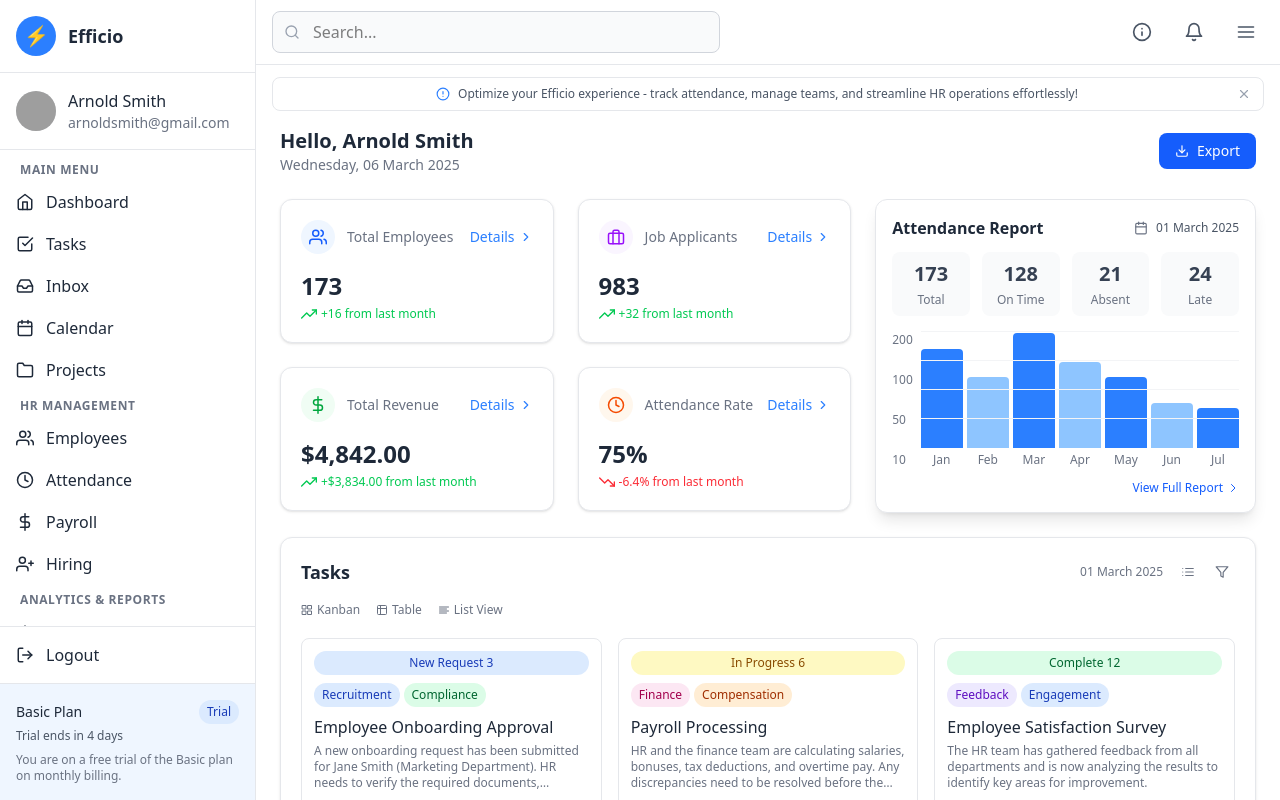
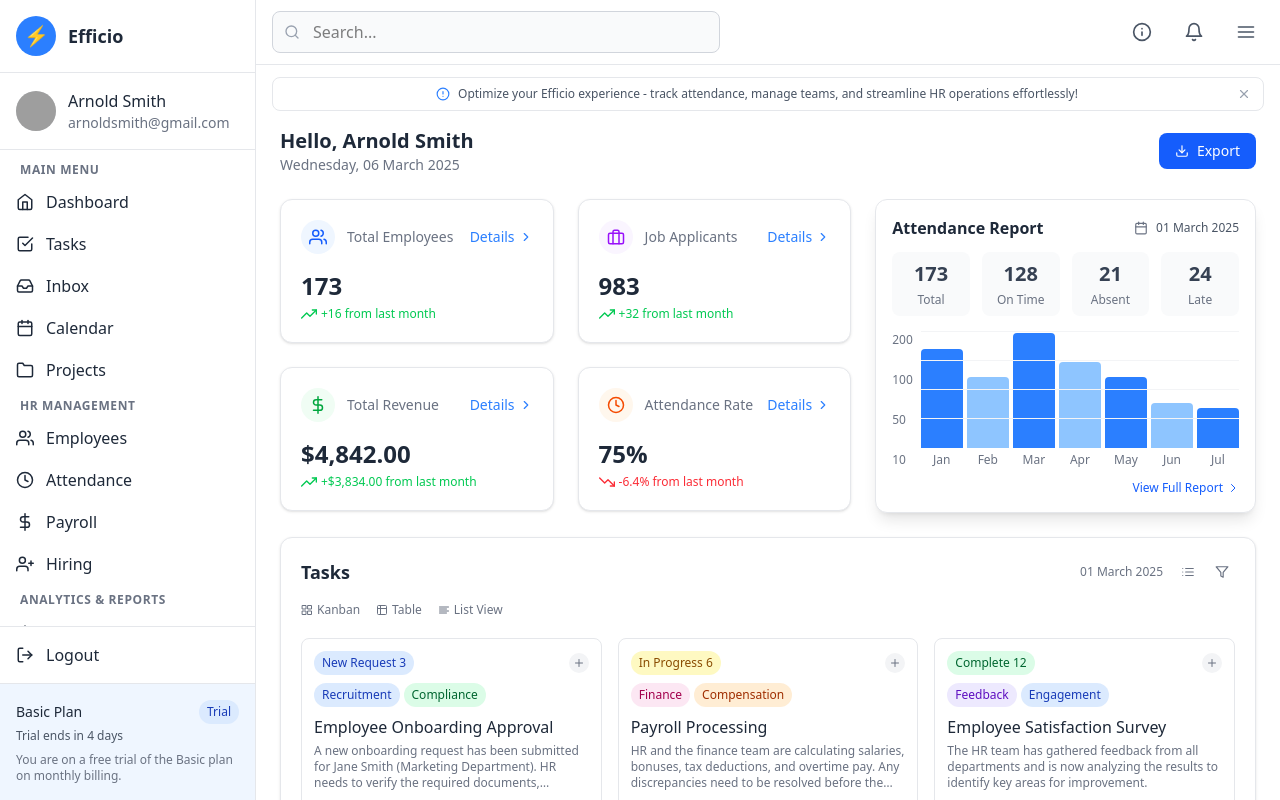
Before and after one commit to Himanshu-coder007/HR-Dashboard-UI, a React (Vite) app: page / in a window 1280 px wide. Built offline with nearby package versions, Linux system fonts and the light colour scheme; grey boxes are pictures that could not be loaded.

Commit message:
minor changes

```diff
--- a/src/components/Task.jsx
+++ b/src/components/Task.jsx
@@ -48,19 +48,16 @@ const Task = () => {
           <div className="text-xs text-gray-500 mb-1 flex items-center justify-center gap-1">
             <FiGrid className="text-xs" /> Kanban
           </div>
-
         </div>
         <div className="text-center">
           <div className="text-xs text-gray-500 mb-1 flex items-center justify-center gap-1">
             <FiTable className="text-xs" /> Table
           </div>
-
         </div>
         <div className="text-center">
           <div className="text-xs text-gray-500 mb-1 flex items-center justify-center gap-1">
             <FiAlignLeft className="text-xs" /> List View
           </div>
-
         </div>
       </div>
 
@@ -68,12 +65,17 @@ const Task = () => {
         {tasks.map((task, index) => (
           <div key={index} className="p-3 border border-gray-200 rounded-lg hover:shadow-sm transition-shadow">
             {/* Status count badge at the top of each card */}
-            <div className={`text-xs font-medium mb-2 px-2 py-1 rounded-full text-center ${
-              task.status === "New Request" ? "bg-blue-100 text-blue-800" :
-              task.status === "In Progress" ? "bg-yellow-100 text-yellow-800" :
-              "bg-green-100 text-green-800"
-            }`}>
-              {task.status} {task.count}
+            <div className="flex items-center justify-between mb-2">
+              <div className={`text-xs font-medium px-2 py-1 rounded-full ${
+                task.status === "New Request" ? "bg-blue-100 text-blue-800" :
+                task.status === "In Progress" ? "bg-yellow-100 text-yellow-800" :
+                "bg-green-100 text-green-800"
+              }`}>
+                {task.status} {task.count}
+              </div>
+              <button className="text-xs p-1 rounded-full bg-gray-100 text-gray-500 hover:bg-gray-200">
+                <FiPlus className="text-xs" />
+              </button>
             </div>
 
             <div className="flex justify-between items-start mb-2">
@@ -95,7 +97,6 @@ const Task = () => {
                   <span className="text-xs font-medium px-2 py-1 bg-blue-100 text-blue-800 rounded-full">Engagement</span>
                 )}
               </div>
-
             </div>
             <h3 className="font-medium text-gray-800 mb-1">{task.title}</h3>
             <p className="text-xs text-gray-500 mb-2 line-clamp-3">{task.description}</p>
```
